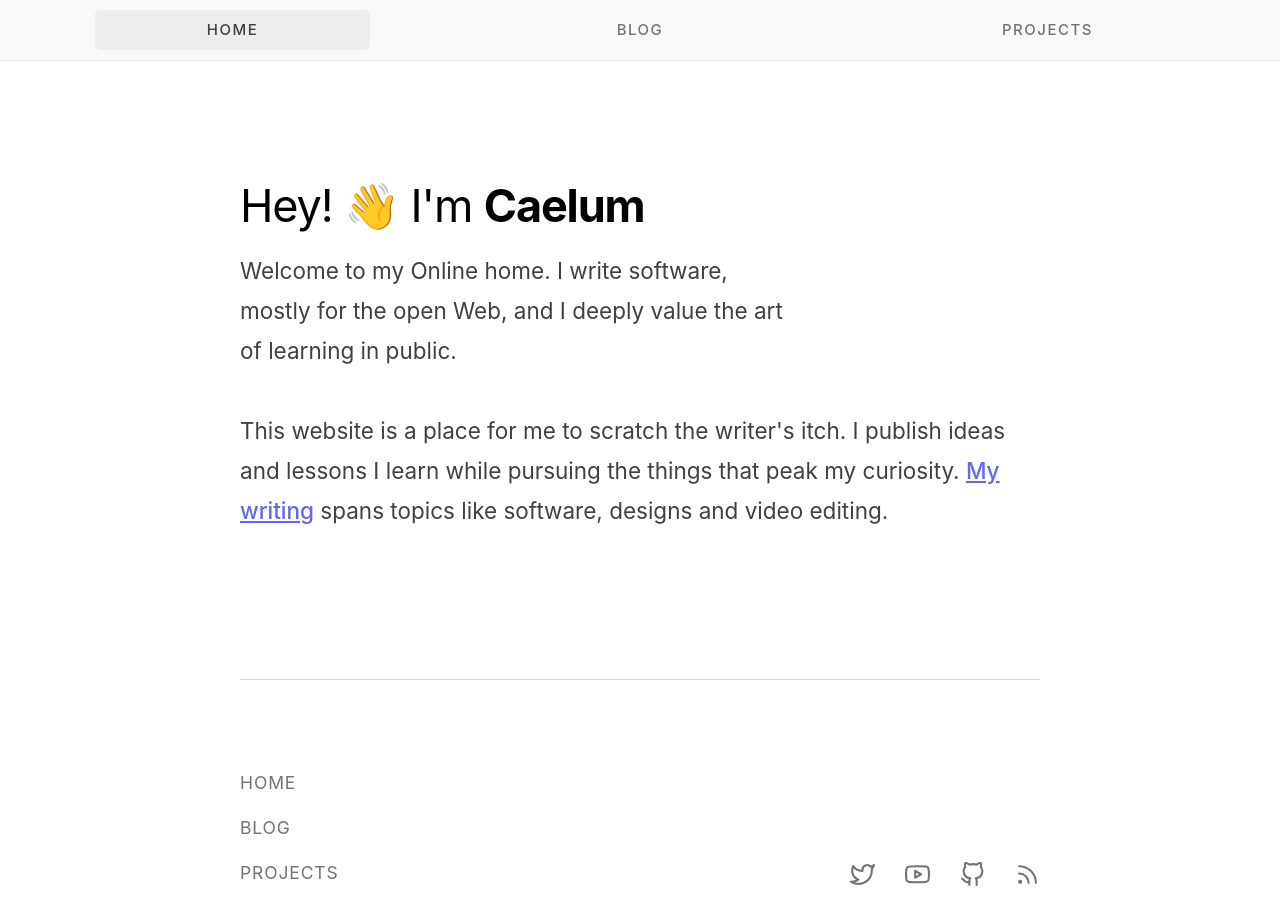
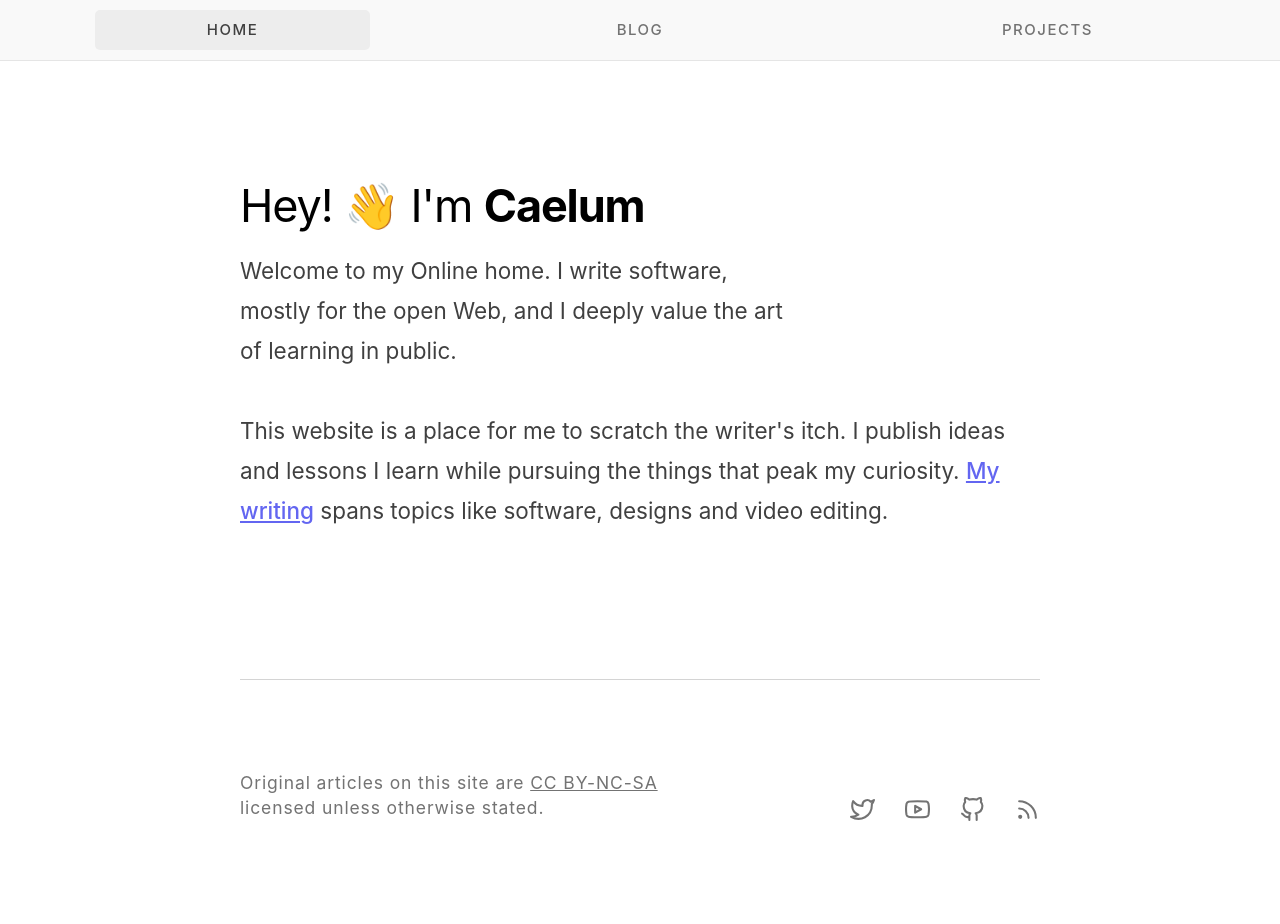
Before and after one commit to caelumpirata/next.js-blog-powered-by-MDX, a Next.js app: page / in a window 1280 px wide. Shown: the top 924 px of the page. Built offline with nearby package versions, Linux system fonts and the light colour scheme.

Commit message:
Update footer.js
new footer

```diff
--- a/components/footer.js
+++ b/components/footer.js
@@ -6,26 +6,11 @@ const Footer = () => {
       <div className="mx-auto max-w-2xl px-4 md:px-0 ">
         <div className="flex items-end justify-between py-8 border-t border-gray-300 dark:border-gray-700 sm:py-16">
           <ul className="mr-16 xs:mr-32">
-            <li>
-              <Link className="inline-block py-2 text-gray-500 text-xs tracking-wider uppercase sm:text-sm" href="/">
-                Home
+            <p className="inline-block py-2 text-gray-500 text-xs tracking-wider  sm:text-sm">Original articles on this site are <Link className="inline-block text-gray-500 text-xs  underline uppercase sm:text-sm" href="https://creativecommons.org/licenses/by-nc-sa/4.0/legalcode">
+              CC BY-NC-SA
               </Link>
-            </li>
-            {/* <li>
-              <Link className="inline-block py-2 text-gray-500 text-xs tracking-wider uppercase sm:text-sm" href="/about">
-                About
-              </Link>
-            </li> */}
-            <li>
-              <Link className="inline-block py-2 text-gray-500 text-xs tracking-wider uppercase sm:text-sm" href="/blog">
-                Blog
-              </Link>
-            </li>
-            <li>
-              <Link className="inline-block py-2 text-gray-500 text-xs tracking-wider uppercase sm:text-sm" href="/projects">
-                Projects
-              </Link>
-            </li>
+
+             licensed unless otherwise stated.</p>
           </ul>
 
           <ul className="flex">
```
